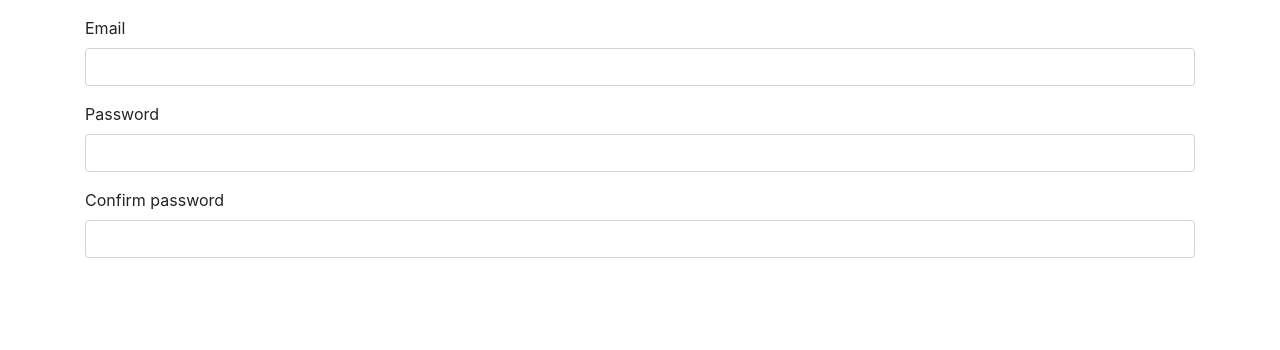
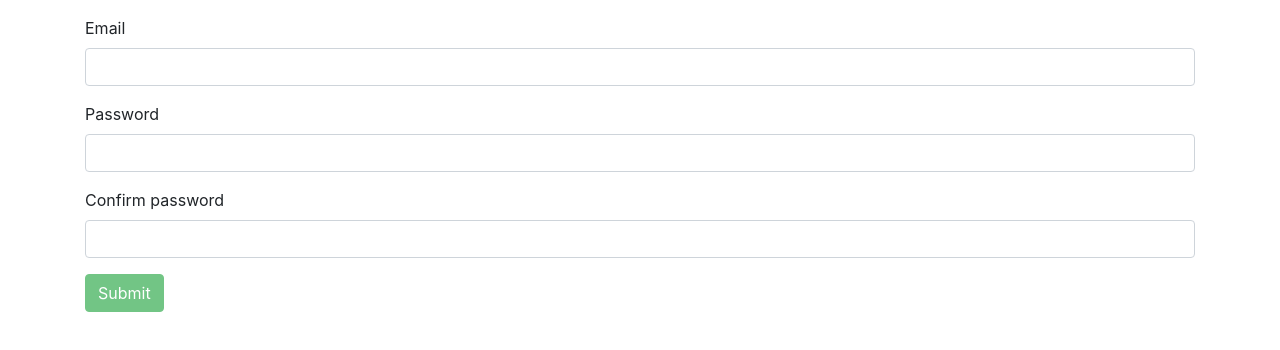
Before and after one commit to sochief/vue-forms, a Vue app: page / in a window 1280 px wide. Shown: the top 350 px of the page. Built offline with nearby package versions, Linux system fonts and the light colour scheme.

Commit message:
sending a form

```diff
--- a/src/App.vue
+++ b/src/App.vue
@@ -1,6 +1,6 @@
 <template>
   <div class="container">
-    <form class="pt-3">
+    <form class="pt-3" @submit.prevent="onSubmit">
       <div class="form-group">
         <label for="email">Email</label>
         <input
@@ -50,6 +50,9 @@
           Passwords do not match
         </div>
       </div>
+      <button class="btn btn-success" type="submit" :disabled="$v.$invalid">
+        Submit
+      </button>
     </form>
   </div>
 </template>
@@ -75,7 +78,7 @@
           setTimeout(() => {
             const value = newEmail !== "test@mail.ru";
             resolvse(value);
-          }, 3000);
+          }, 1000);
         });
       },
     },
@@ -89,6 +92,12 @@
       }),
     },
   },
+  methods: {
+    onSubmit() {
+      console.log("Email", this.email);
+      console.log("Password", this.password);
+    },
+  },
 };
 </script>
 
```
